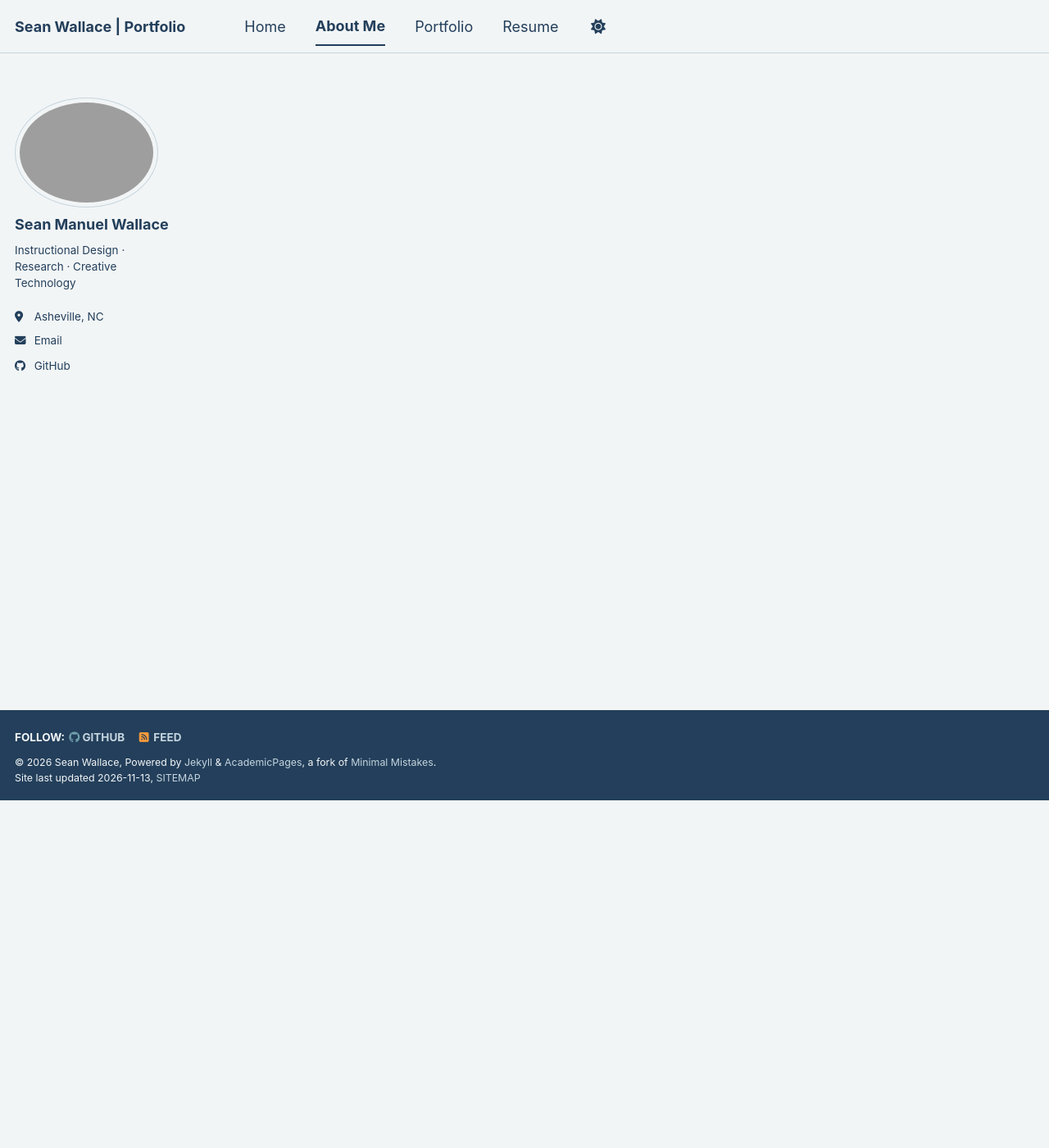
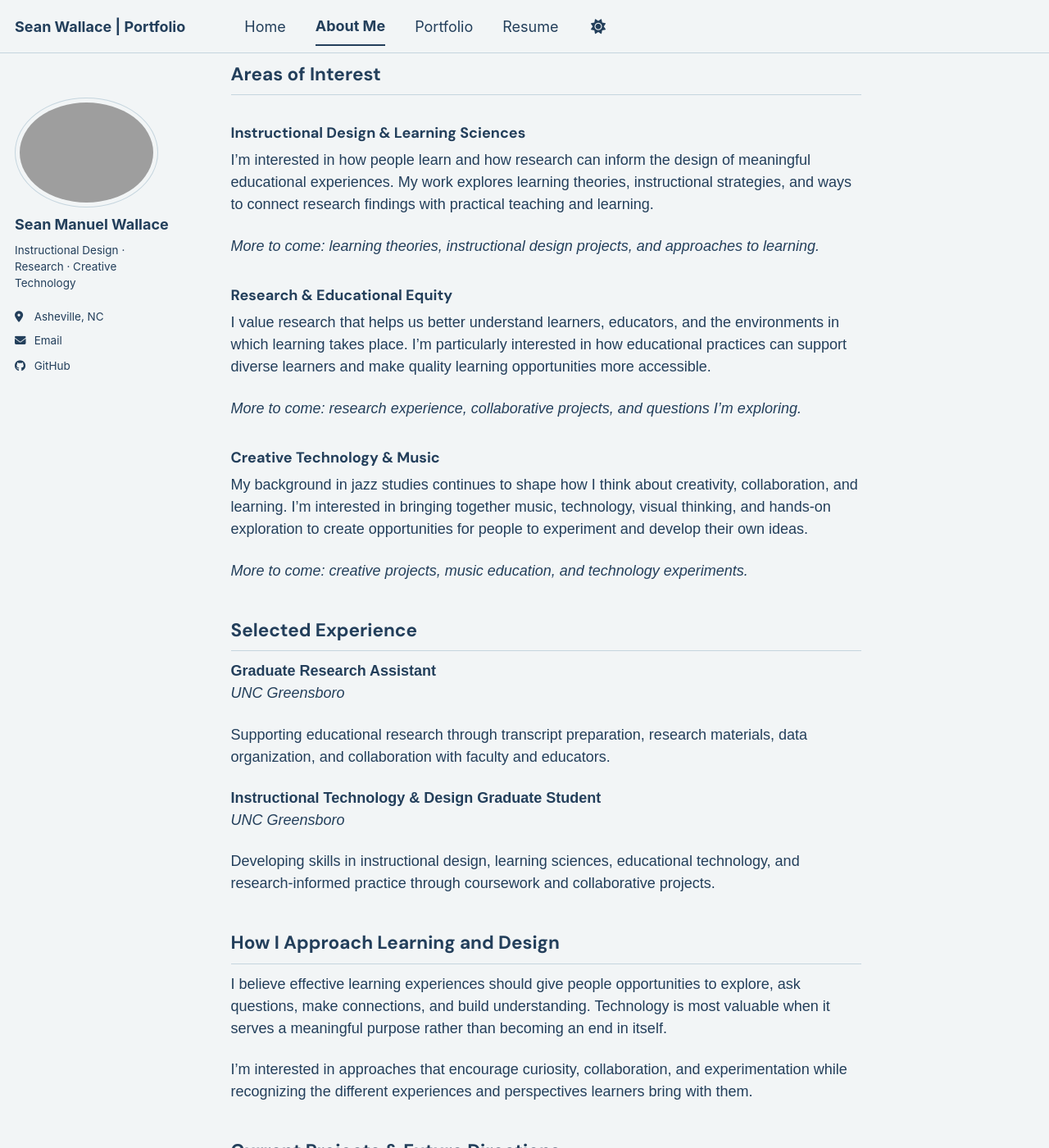
Before and after one commit to seanwallace504/seanwallace504.github.io, a Jekyll site: the page built from _pages/about.md, in a window 1280 px wide and 1400 px high, scrolled down 270 px. Shown: the whole window at 82% size. Built offline with Jekyll 4.4.1, drawn with Linux system fonts in a browser that asks for light colours; a style sheet for code colours, icons or effects is not loaded; some of the changed text lies outside the part shown.

Commit message:
Update about.md

```diff
--- a/_pages/about.md
+++ b/_pages/about.md
@@ -7,3 +7,58 @@ author_profile: true
 I'm a graduate student in Instructional Technology and Design at UNC Greensboro, interested in how technology, research, and creative practice can support meaningful learning.
 
 My interests include instructional design, learning sciences, creative technology, music, and educational equity. I'm especially interested in making learning and technology more accessible, collaborative, and responsive to the people using them.
+
+## Areas of Interest
+
+### Instructional Design & Learning Sciences
+
+I'm interested in how people learn and how research can inform the design of meaningful educational experiences. My work explores learning theories, instructional strategies, and ways to connect research findings with practical teaching and learning.
+
+*More to come: learning theories, instructional design projects, and approaches to learning.*
+
+### Research & Educational Equity
+
+I value research that helps us better understand learners, educators, and the environments in which learning takes place. I'm particularly interested in how educational practices can support diverse learners and make quality learning opportunities more accessible.
+
+*More to come: research experience, collaborative projects, and questions I'm exploring.*
+
+### Creative Technology & Music
+
+My background in jazz studies continues to shape how I think about creativity, collaboration, and learning. I'm interested in bringing together music, technology, visual thinking, and hands-on exploration to create opportunities for people to experiment and develop their own ideas.
+
+*More to come: creative projects, music education, and technology experiments.*
+
+## Selected Experience
+
+**Graduate Research Assistant**
+*UNC Greensboro*
+
+Supporting educational research through transcript preparation, research materials, data organization, and collaboration with faculty and educators.
+
+**Instructional Technology & Design Graduate Student**
+*UNC Greensboro*
+
+Developing skills in instructional design, learning sciences, educational technology, and research-informed practice through coursework and collaborative projects.
+
+## How I Approach Learning and Design
+
+I believe effective learning experiences should give people opportunities to explore, ask questions, make connections, and build understanding. Technology is most valuable when it serves a meaningful purpose rather than becoming an end in itself.
+
+I'm interested in approaches that encourage curiosity, collaboration, and experimentation while recognizing the different experiences and perspectives learners bring with them.
+
+## Current Projects & Future Directions
+
+- **Learning sciences:** Exploring how learning theory can inform instructional design decisions.
+- **Educational research:** Investigating student experiences and the role of embodied learning.
+- **Creative technology:** Developing projects that combine accessible tools, hands-on experimentation, and creative expression.
+- **Professional development:** Connecting research, instructional design, and educational equity in future academic and community-based work.
+
+## Beyond the Classroom
+
+Outside of my graduate work, I'm interested in music, independent game development, open-source technology, and projects that encourage people to create and learn together.
+
+I'm always looking for connections between seemingly different fields and new ways to turn ideas into something tangible.
+
+---
+
+*This page is a work in progress and will continue to grow alongside my academic, professional, and creative work.*
```
